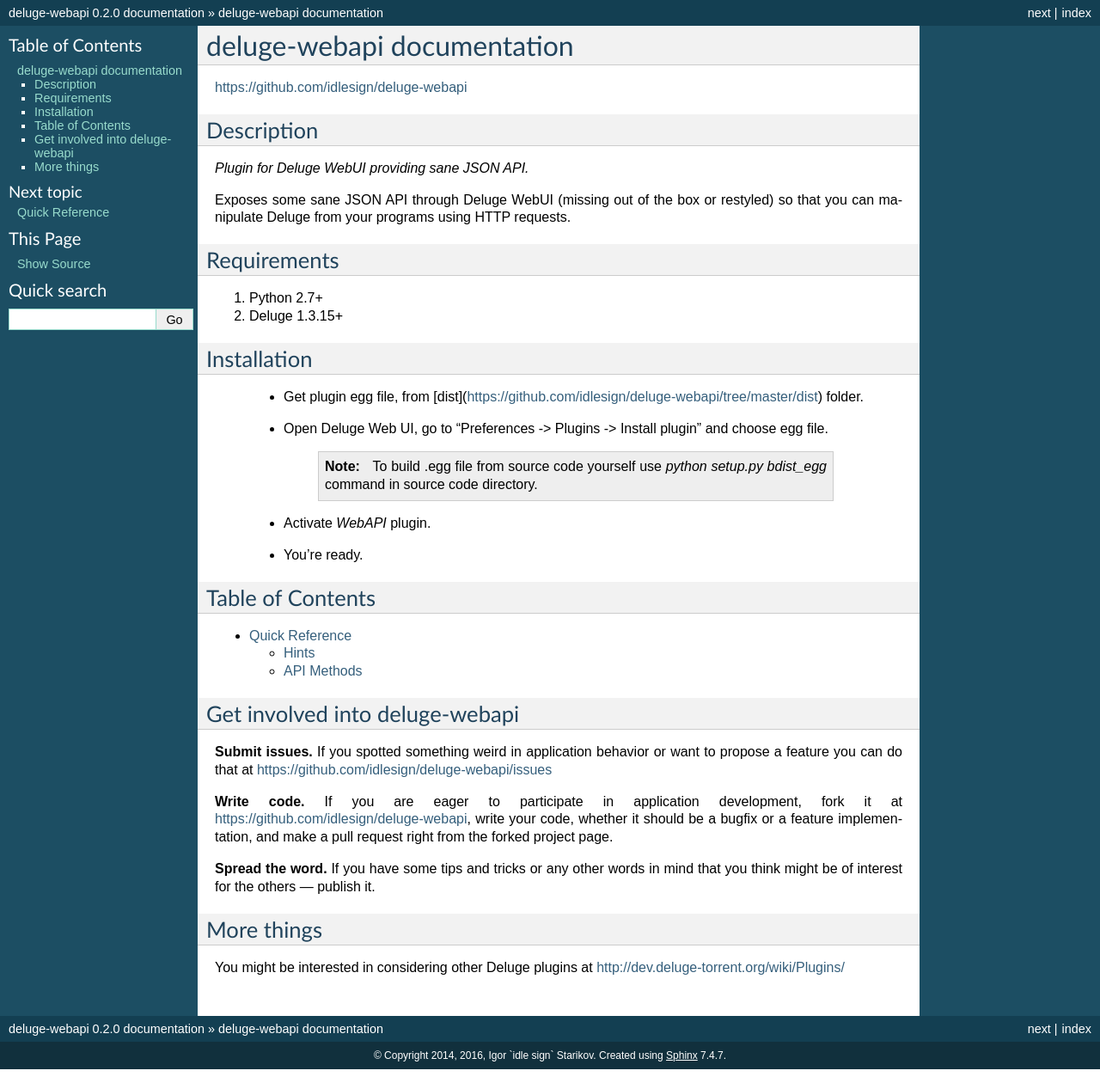
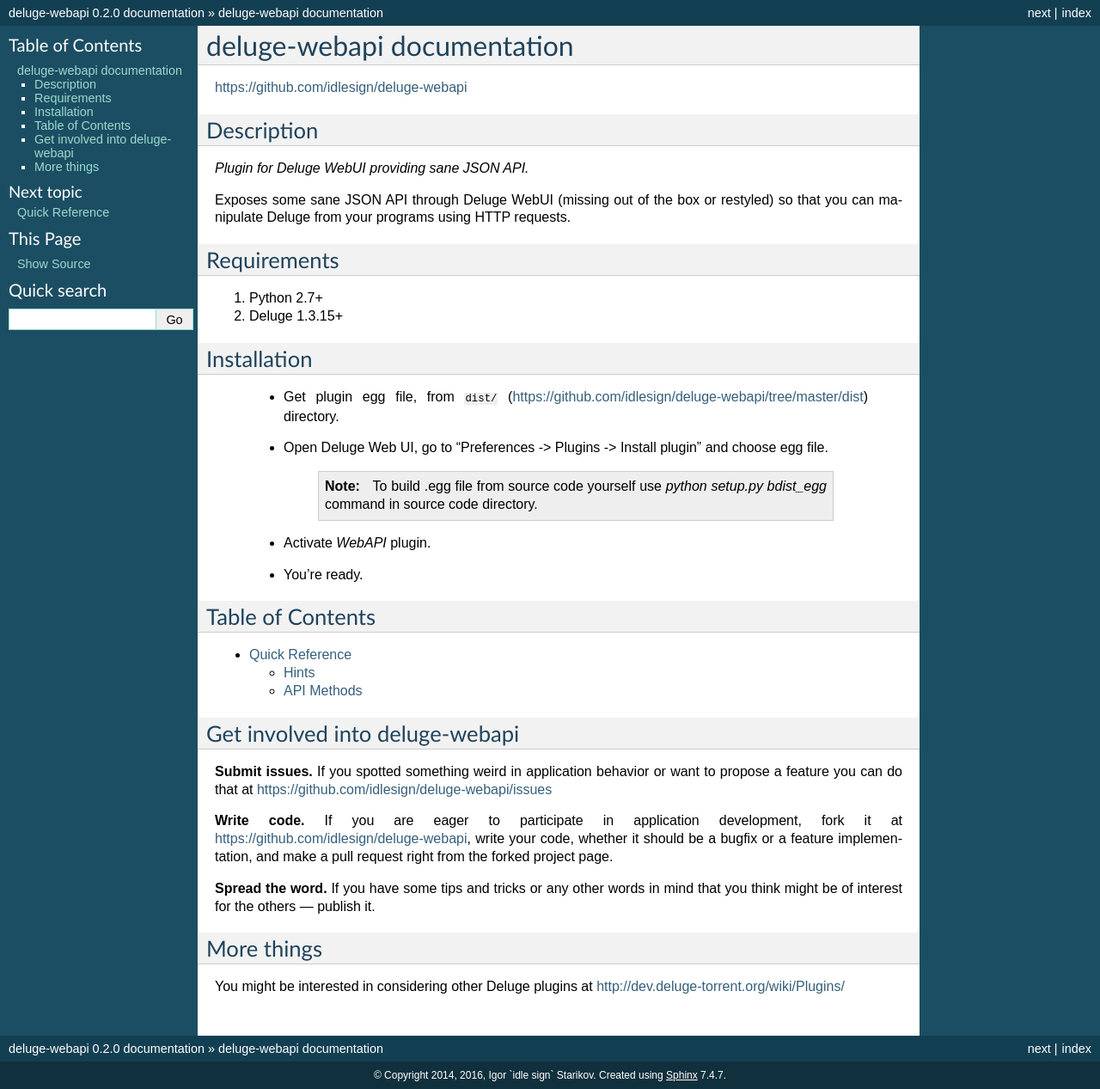
Before and after one commit to idlesign/deluge-webapi, a Sphinx documentation site: the page built from docs/source/index.rst, in a window 1280 px wide. Shown: the whole page at 86% size. Built offline with Sphinx 7.4.7, drawn with Linux system fonts in a browser that asks for light colours; before the commit the page ends 1244 px from its top, so only the background shows below that.

Commit message:
Docs updated.

```diff
--- a/docs/source/index.rst
+++ b/docs/source/index.rst
@@ -23,7 +23,7 @@
 Installation
 ------------
 
-    * Get plugin egg file, from [dist](https://github.com/idlesign/deluge-webapi/tree/master/dist) folder.
+    * Get plugin egg file, from ``dist/`` (https://github.com/idlesign/deluge-webapi/tree/master/dist) directory.
 
     * Open Deluge Web UI, go to "Preferences -> Plugins -> Install plugin" and choose egg file.
 
```
